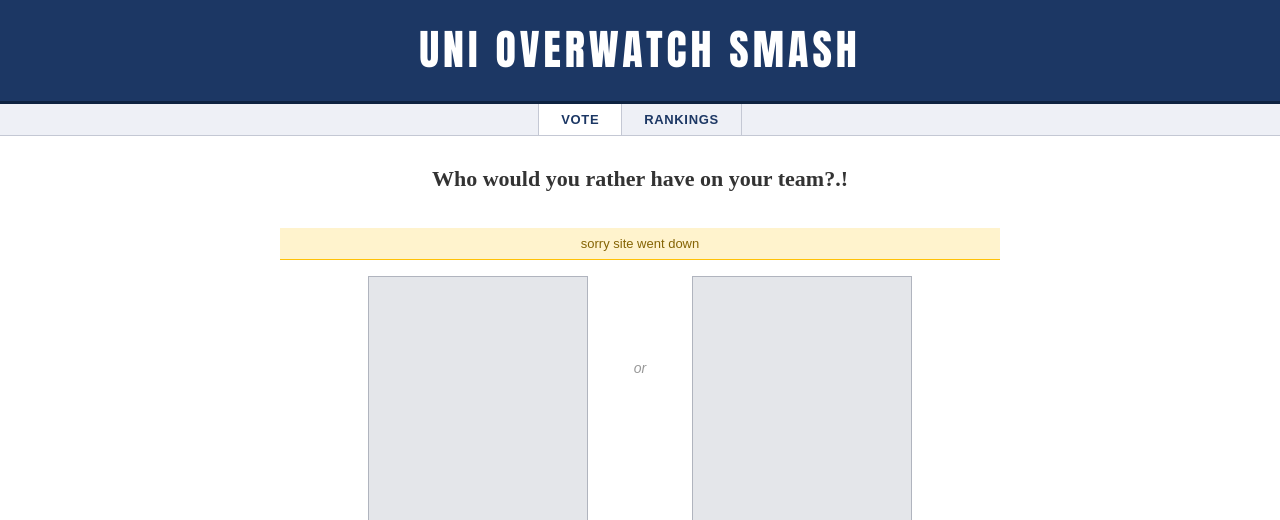
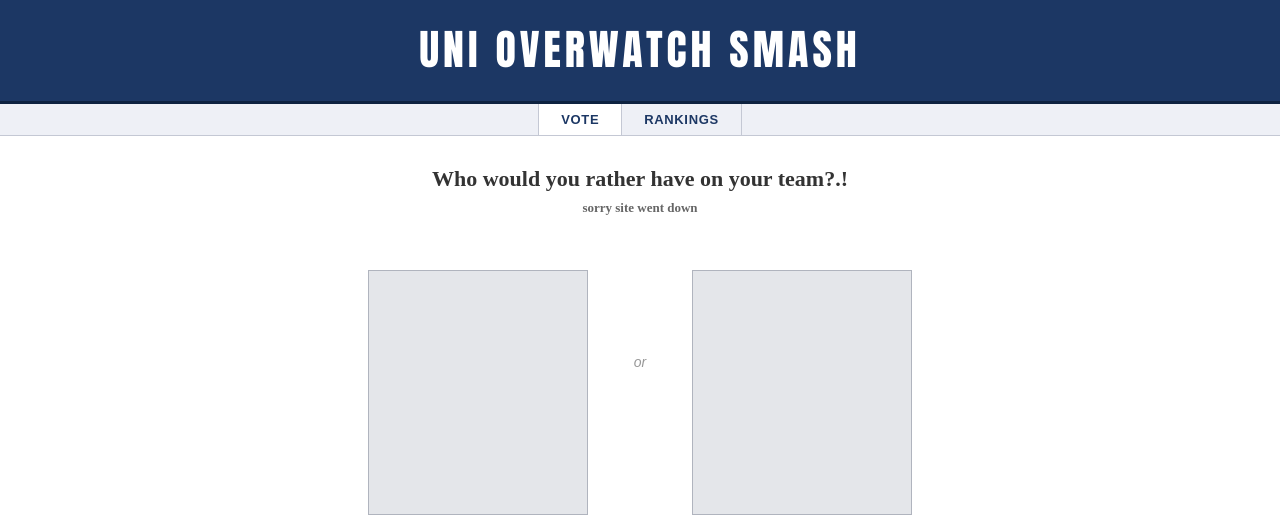
Before and after one commit to t90e/uni-elo, a Flask app: template templates/index.html in a window 1280 px wide. Shown: the top 520 px of the page. Run offline with Flask 3, Linux system fonts and the light colour scheme; the template is opened without the code that fills it, so the values that code supplies are empty; some libraries are stand-ins or nearby versions.

Commit message:
Remove yellow notice bar styling, move text inline under question

```diff
--- a/static/style.css
+++ b/static/style.css
@@ -34,12 +34,10 @@ a:hover { text-decoration: underline; }
 
 /* ── Notice bar ────────────────────────────────────────────── */
 .notice-bar {
-  background: #fff3cd;
-  color: #856404;
   text-align: center;
-  padding: 8px 20px;
   font-size: 13px;
-  border-bottom: 1px solid #ffc107;
+  color: #666;
+  margin-bottom: 20px;
 }
 
 /* ── Site nav ──────────────────────────────────────────────── */
--- a/templates/index.html
+++ b/templates/index.html
@@ -20,8 +20,7 @@
 </div>
 
 <div class="page-content">
-  <div class="question">Who would you rather have on your team?.!</div>
-  <div class="notice-bar">sorry site went down</div>
+  <div class="question">Who would you rather have on your team?.!<br><span class="notice-bar">sorry site went down</span></div>
 
   <div class="arena" id="arena">
 
```
